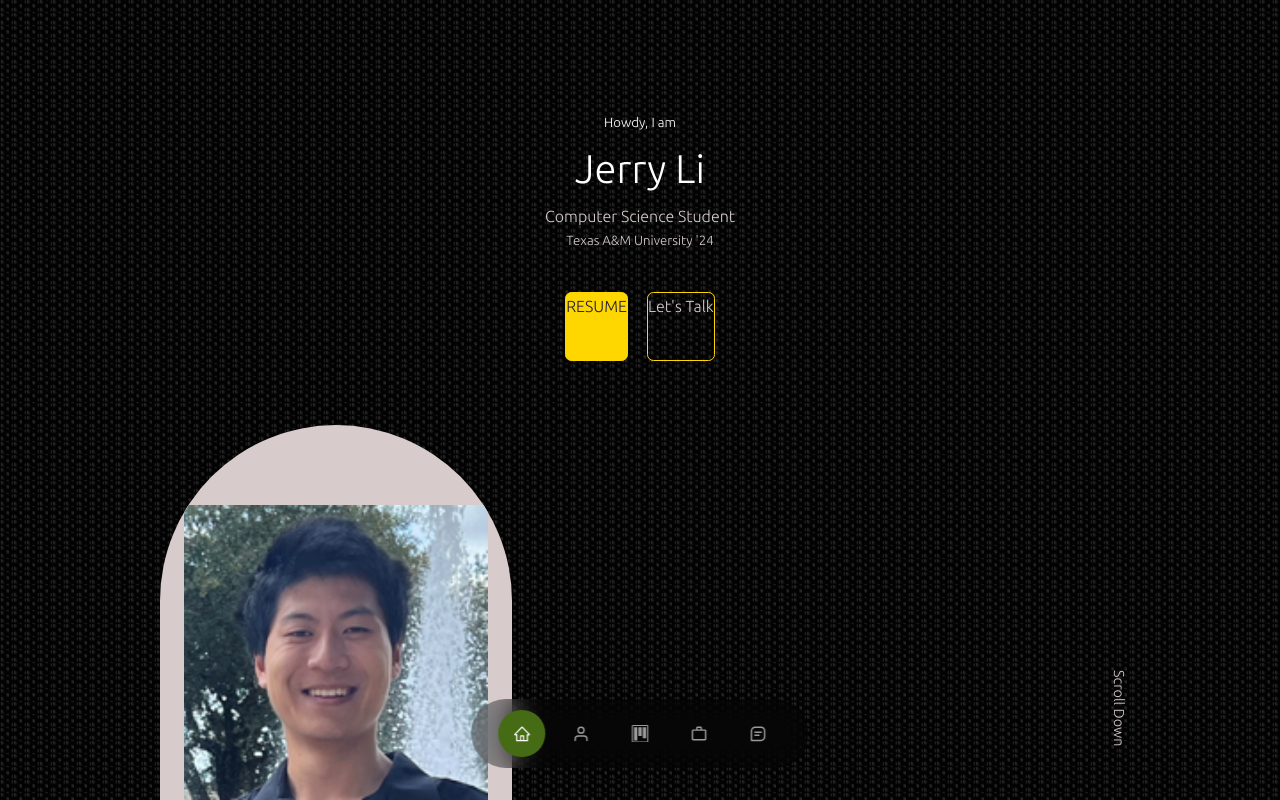
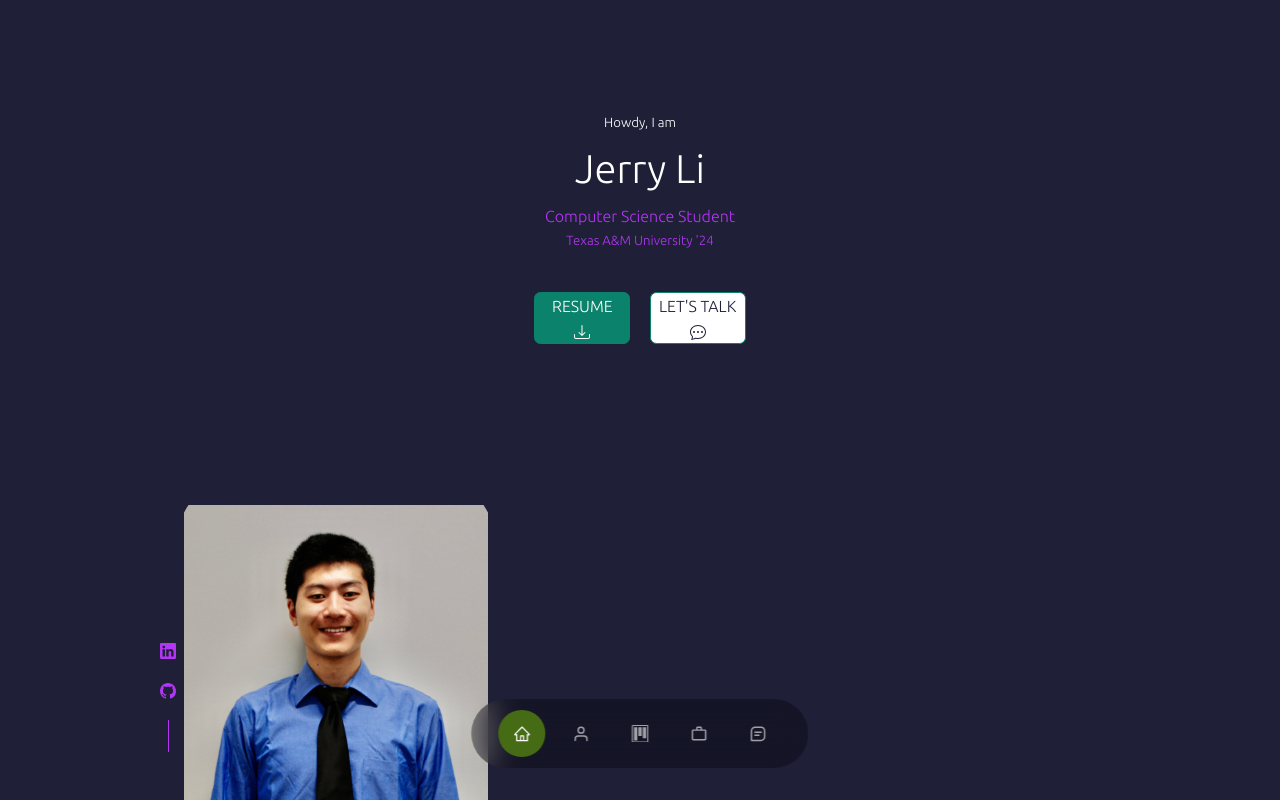
Before and after one commit to jerryli65/me, a React (Create React App) app: page / in a window 1280 px wide. Shown: the top 800 px of the page. Built offline with nearby package versions, Linux system fonts and the light colour scheme.

Commit message:
change color scheme

```diff
--- a/src/components/footer/footer.css
+++ b/src/components/footer/footer.css
@@ -1,13 +1,13 @@
 footer {
-    background: var(--color-primary);
-    padding: 3rem 0;
+    background: var(--color-bg-variant);
+    padding: 2rem 0;
     text-align: center;
     font-size: 0.9rem;
     margin-top: 7rem;
 }
 
 footer a {
-    color: var(--color-bg)
+    color: var(--color-white)
 }
 
 .footer__logo {
@@ -36,7 +36,7 @@ footer a {
 
 .footer__copyright {
     margin-bottom: 4rem;
-    color: var(--color-bg);
+    color: var(--color-white);
 }
 
 /* MEDIA QUERIES (PHONES)*/
--- a/src/components/header/CallToAction.jsx
+++ b/src/components/header/CallToAction.jsx
@@ -1,14 +1,19 @@
 import React from "react";
 import Resume from "../../assets/Resume.pdf";
-
+import { BsDownload } from "react-icons/bs";
+import { BsChatDots } from "react-icons/bs";
 const CallToAction = () => {
   return (
     <div className="cta">
       <a href={Resume} download className="btn btn-primary">
         RESUME
+        <br />
+        <BsDownload />
       </a>
       <a href="#contact" className="btn">
-        Let's Talk
+        LET'S TALK
+        <br />
+        <BsChatDots />
       </a>
     </div>
   );
--- a/src/components/header/Header.jsx
+++ b/src/components/header/Header.jsx
@@ -1,7 +1,7 @@
 import React from "react";
 import "./header.css";
 import CallToAction from "./CallToAction.jsx";
-import ME from "../../assets/me.png";
+import ME from "../../assets/about-pic.png";
 import HeaderSocials from "./HeaderSocials";
 
 const Header = () => {
@@ -18,10 +18,6 @@ const Header = () => {
         <div className="me">
           <img src={ME} alt="Self Portrait" />
         </div>
-
-        <a href="#contact" className="scroll__down">
-          Scroll Down
-        </a>
       </div>
     </header>
   );
--- a/src/components/header/header.css
+++ b/src/components/header/header.css
@@ -41,7 +41,7 @@ header {
 /* ME */
 
 .me {
-    background: var(--color-primary);
+    /* background: var(--color-primary); */
     width: 22rem;
     height: 25rem;
     position: absolute;
--- a/src/index.css
+++ b/src/index.css
@@ -12,9 +12,9 @@
 
 :root {
     --color-bg: #1f1f38;
-    --color-bg-variant: #800000;
-    --color-primary: #d8cbcb;
-    --color-primary-variant: #ffd700;
+    --color-bg-variant: #580880;
+    --color-primary: #b336f6;
+    --color-primary-variant: #0b826b;
     --color-white: #fff;
     --color-light: rgba(255,255,255,0.6);
 
@@ -39,7 +39,7 @@ body {
     background: var(--color-bg);
     color: var(--color-white);
     line-height: 1.7;
-    background-image: url(../src/assets/bg6small.png);
+    /* background-image: url(../src/assets/bgt1.png); */
 }
 
 /* ========================GENERAL STYLES */
@@ -89,14 +89,17 @@ a:hover {
 }
 
 .btn {
-    width: max-content;
+    width: 10%;
+    height: 75%;
     display: inline-block;
-    color: var(--color-primary);
+    color: var(--color-bg);
+    background-color: var(--color-white);
     padding: 0.75 rem 1.2 rem;
     border-radius: 0.4rem;
     cursor: pointer;
     border: 1px solid var(--color-primary-variant);
     transition: var(transition);
+    text-align: center;
 }
 
 .btn:hover {
@@ -107,7 +110,9 @@ a:hover {
 
 .btn-primary {
     background: var(--color-primary-variant);
-    color: var(--color-bg);
+    color: var(--color-white);
+    width:  10%;
+    height: 75%;
 }
 
 img {
```
Also changed, not shown: src/assets/about-pic.png (added), src/assets/bgt1.png (added).
